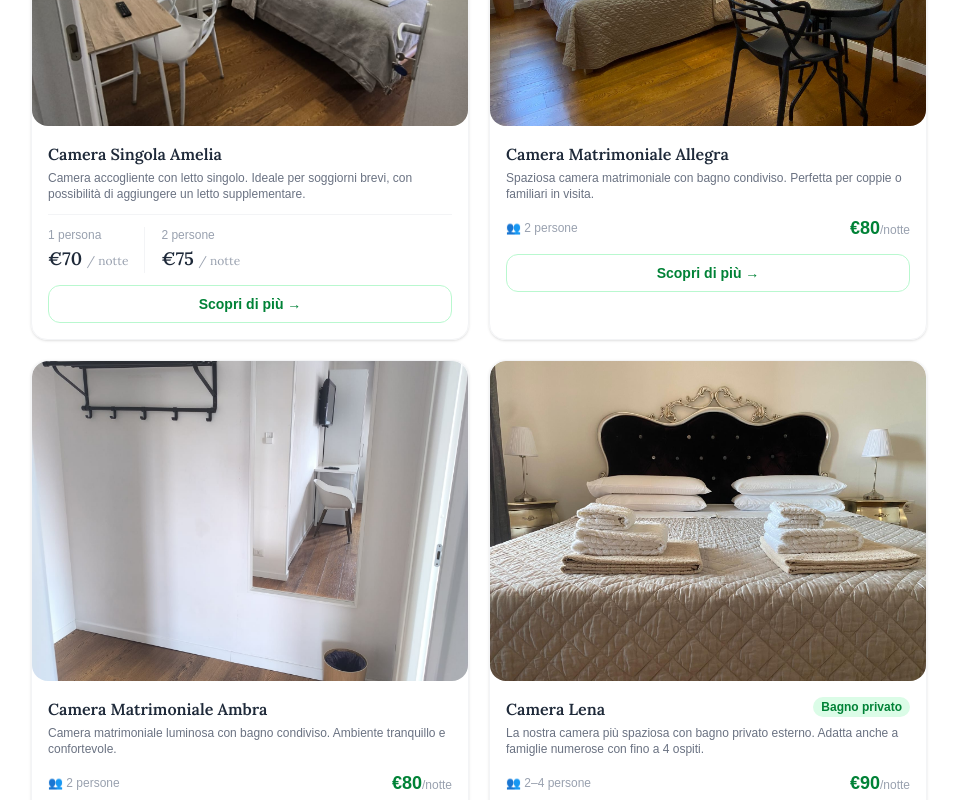
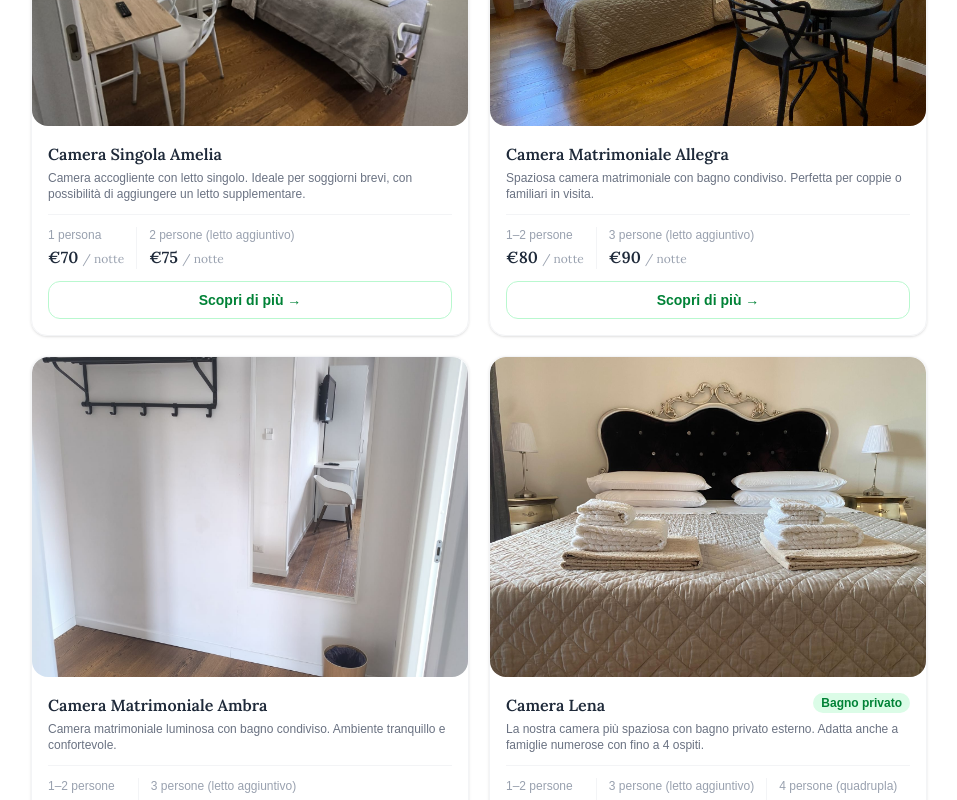
Before and after one commit to CasaAnia/sito-casaania, a Next.js app: page / in a window 1280 px wide. Shown: the part 1120-1920 px from the top of the page, without its empty margins (161-1118 px from the left). Built offline with nearby package versions, Linux system fonts and the light colour scheme.

Commit message:
Homepage: tariffe dettagliate per tutte le camere

```diff
--- a/app/page.tsx
+++ b/app/page.tsx
@@ -11,33 +11,41 @@ const rooms = [
   {
     name: 'Camera Singola Amelia',
     desc: 'Camera accogliente con letto singolo. Ideale per soggiorni brevi, con possibilità di aggiungere un letto supplementare.',
-    price: 70,
-    price2: 75,
-    guests: '1–2 persone',
+    prices: [
+      { label: '1 persona', amount: 70 },
+      { label: '2 persone (letto aggiuntivo)', amount: 75 },
+    ],
     img: '/camere/singola/foto1.jpg',
     href: '/camere/singola',
   },
   {
     name: 'Camera Matrimoniale Allegra',
     desc: 'Spaziosa camera matrimoniale con bagno condiviso. Perfetta per coppie o familiari in visita.',
-    price: 80,
-    guests: '2 persone',
+    prices: [
+      { label: '1–2 persone', amount: 80 },
+      { label: '3 persone (letto aggiuntivo)', amount: 90 },
+    ],
     img: '/camere/allegra/foto1.jpg',
     href: '/camere/allegra',
   },
   {
     name: 'Camera Matrimoniale Ambra',
     desc: 'Camera matrimoniale luminosa con bagno condiviso. Ambiente tranquillo e confortevole.',
-    price: 80,
-    guests: '2 persone',
+    prices: [
+      { label: '1–2 persone', amount: 80 },
+      { label: '3 persone (letto aggiuntivo)', amount: 90 },
+    ],
     img: '/camere/ambra/foto1.jpg',
     href: '/camere/ambra',
   },
   {
     name: 'Camera Lena',
     desc: 'La nostra camera più spaziosa con bagno privato esterno. Adatta anche a famiglie numerose con fino a 4 ospiti.',
-    price: 90,
-    guests: '2–4 persone',
+    prices: [
+      { label: '1–2 persone', amount: 80 },
+      { label: '3 persone (letto aggiuntivo)', amount: 90 },
+      { label: '4 persone (quadrupla)', amount: 100 },
+    ],
     img: '/camere/lena/foto1b.jpg',
     badge: 'Bagno privato',
     href: '/camere/lena',
@@ -126,23 +134,14 @@ export default function Home() {
                     )}
                   </div>
                   <p className="text-xs text-gray-500 mb-3">{room.desc}</p>
-                  {room.price2 ? (
-                    <div className="border-t border-gray-100 pt-3 flex gap-4">
-                      <div>
-                        <p className="text-xs text-gray-400 mb-0.5">1 persona</p>
-                        <p style={loraStyle} className="text-lg font-semibold text-gray-800">€{room.price} <span className="text-xs font-normal text-gray-400">/ notte</span></p>
+                  <div className="border-t border-gray-100 pt-3 flex flex-wrap gap-3">
+                    {room.prices.map((p, j) => (
+                      <div key={j} className={j > 0 ? 'border-l border-gray-100 pl-3' : ''}>
+                        <p className="text-xs text-gray-400 mb-0.5">{p.label}</p>
+                        <p style={loraStyle} className="text-base font-semibold text-gray-800">€{p.amount} <span className="text-xs font-normal text-gray-400">/ notte</span></p>
                       </div>
-                      <div className="border-l border-gray-100 pl-4">
-                        <p className="text-xs text-gray-400 mb-0.5">2 persone</p>
-                        <p style={loraStyle} className="text-lg font-semibold text-gray-800">€{room.price2} <span className="text-xs font-normal text-gray-400">/ notte</span></p>
-                      </div>
-                    </div>
-                  ) : (
-                    <div className="flex items-center justify-between">
-                      <span className="text-xs text-gray-400">👥 {room.guests}</span>
-                      <span className="font-bold text-green-700 text-lg">€{room.price}<span className="text-xs font-normal text-gray-400">/notte</span></span>
-                    </div>
-                  )}
+                    ))}
+                  </div>
                   <Link href={room.href} className="mt-3 block text-center text-sm text-green-700 font-semibold border border-green-200 rounded-xl py-2 hover:bg-green-50">
                     Scopri di più →
                   </Link>
```
